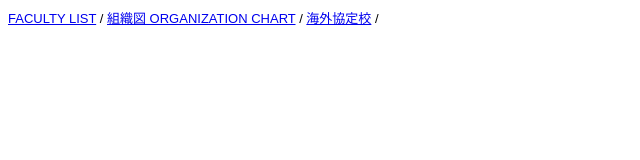
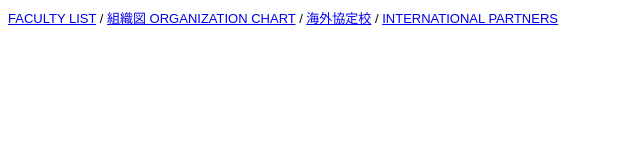
Before and after one commit to mjwarren/partners-jp, a plain HTML site: page index.html in a window 1280 px wide. Shown: the whole page, without its empty margins (0-640 px from the left). Drawn offline with Linux system fonts and the light colour scheme.

Commit message:
Update index.html

```diff
--- a/index.html
+++ b/index.html
@@ -3,7 +3,7 @@
     <a href="http://mjwarren.github.io/directory">FACULTY LIST</a>  /
     <a href="http://mjwarren.github.io/soshikizu">組織図 ORGANIZATION CHART</a>  /
     <a href="http://mjwarren.github.io/partners-jp">海外協定校</a>  /
-    </font>
+    <a href="http://mjwarren.github.io/partners">INTERNATIONAL PARTNERS</a></font>
 <div data-type="AwesomeTableView" data-viewID="-JvMwD3jPxEef4BoOFKv"></div>
 
 <script src="https://awesome-table.com/AwesomeTableInclude.js"></script>
```
